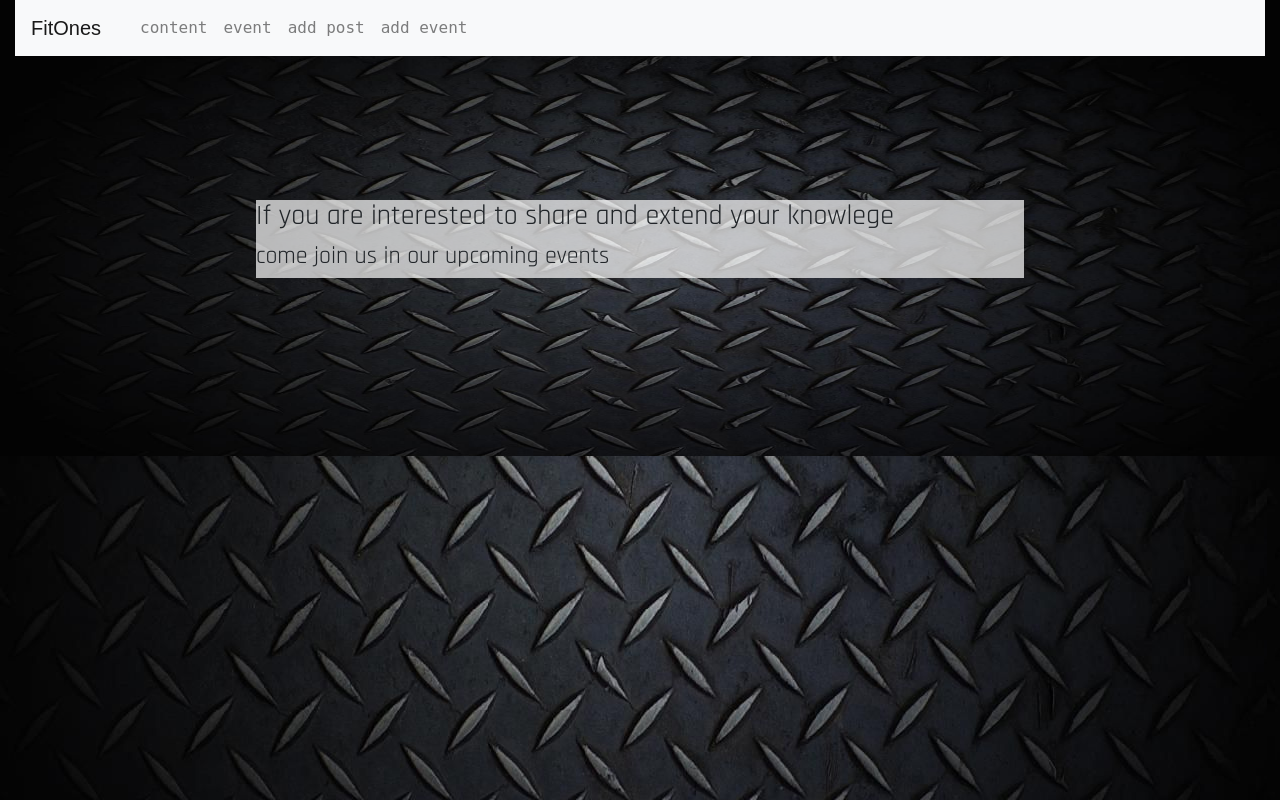
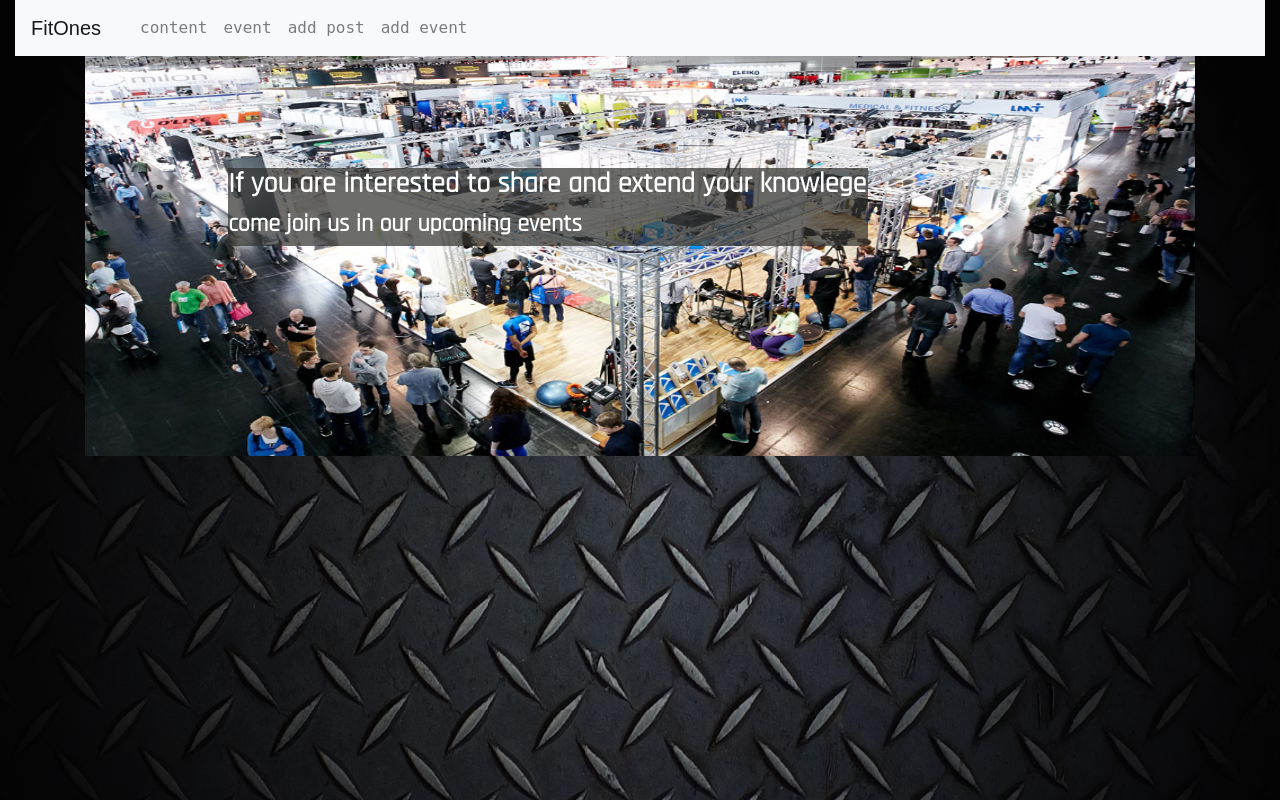
Before and after one commit to marwinr/Sportler, a Django app: page /event/ in a window 1280 px wide. Run offline with Django 3.2, Linux system fonts and the light colour scheme; data that the repository does not hold is empty; some libraries are stand-ins or nearby versions.

Commit message:
updates 2

```diff
--- a/blog/models.py
+++ b/blog/models.py
@@ -13,7 +13,7 @@ class Post(models.Model):
     text = models.TextField()
     created_date = models.DateTimeField(default=timezone.now)
     published_date = models.DateTimeField(blank=True, null=True)
-    image = models.ImageField(blank=True, null=True)
+    image = models.ImageField(upload_to='media/', blank=True, null=True)
     categorie = models.CharField(blank=True ,max_length=200, choices=CATEGORIE_CHOICES)
 
     def publish(self):
--- a/blog/static/css/blog.css
+++ b/blog/static/css/blog.css
@@ -1,25 +1,26 @@
 body {
-    background-image: url('static/bilder/background.jpeg');
+    background-image: url('../bilder/background.jpeg');
 }
 a {
-    color: rgb(79, 82, 97);
+    color: white;
     font-family: 'B612 Mono', monospace;
 }
 p {
-    color: grey;
+    color: white;
 }
 
 h1{
-    color: rgb(79, 82, 97);
+    color: white;
     font-family: 'Rubik Mono One', sans-serif;
 }
 
 h2{
-    color: rgb(79, 82, 97);
+    color: white;
     font-family: 'B612 Mono', monospace;
 }
 h3,
 h4 {
+    color: #fff;
     font-family: 'Rajdhani', sans-serif;
 }
 .navbar{
@@ -36,13 +37,13 @@ h4 {
     width: 30%
 }
 
-#homeblock {
+#textblock{
     width: 60%;
     align-content: center;
     position: absolute;
-    background-color: white;
-    background-color: hsla(0, 0%, 100%, 0.7);
-    margin-top: -20%;
+    background-color: rgb(65, 59, 59);
+    background-color: hsla(60, 2%, 18%, 0.7);
+    margin-top: -27%;
     margin-left: 20%;
 }
 /* btt */
--- a/event/templates/event/event_detail.html
+++ b/event/templates/event/event_detail.html
@@ -1,6 +1,7 @@
 {% extends 'blog/base.html' %}
 
 {% block content %}
+<br>
 <div class="container">
     <div class="Event">
         {% if Event.date %}
@@ -11,6 +12,8 @@
         {% if user.is_authenticated %}
             <a class="btn btn-secondary" href="{% url 'event_edit' pk=event.pk %}"><span class="glyphicon glyphicon-pencil">edit</span></a>
         {% endif %}
+        <br>
+        <br>
         <h2>{{ event.title }}</h2>
         <p>Wann? - am {{ event.date }} um {{ event.time }} | Wo? - {{ event.street}}, {{ event.city}}
         <p>{{ event.content|linebreaksbr }}</p>
--- a/event/templates/event/event_list.html
+++ b/event/templates/event/event_list.html
@@ -3,12 +3,16 @@
 {% block content %}
 
 <div id="homescreen">
-        <img src="\static\bilder\background.jpeg" width="100%" height="50%">
-            <div id="homeblock">
-                <h3>If you are interested to share and extend your knowlege</h3>
-                <h4>come join us in our upcoming events</h4>
+        <div class="container">
+        <img src="\static\bilder\Event.jpg" width="100%" height="50%">
+</div>
+</div>
+    <div class="col-md-10">
+            <div id="textblock">
+                <h3><b>If you are interested to share and extend your knowlege</b></h3>
+                <h4><b>come join us in our upcoming events</b></h4>
             </div>
-</div>
+    </div>
 <br>
 <br>
 <br>
--- a/event/views.py
+++ b/event/views.py
@@ -3,6 +3,7 @@ from django.shortcuts import redirect
 from .models import Event
 from .forms import EventForm
 from . import forms
+from django.utils import timezone
 
 # Create your views here.
 
@@ -32,7 +33,6 @@ def event_edit(request, pk):
         if form.is_valid():
             event = form.save(commit=False)
             event.author = request.user
-            event.date = timezone.now()
             event.save()
             return redirect('event_detail', pk=event.pk)
     else:
--- a/requirements.txt
+++ b/requirements.txt
@@ -1 +1,2 @@
 Django~=2.0.6
+Pillow~=6.1.0
--- a/sportlerblog/settings.py
+++ b/sportlerblog/settings.py
@@ -13,7 +13,7 @@ SECRET_KEY = 'v%^#+5x6cz8hw-pl&g7-%*he87-yt(e0d2=r1k$u2==i_&-kvf'
 # SECURITY WARNING: don't run with debug turned on in production!
 DEBUG = True
 
-ALLOWED_HOSTS = ['127.0.0.1', '.pythonanywhere.com']
+ALLOWED_HOSTS = ['*']
 
 
 # Application definition
```
Also changed, not shown: blog/templates/blog/post_detail.html (+6 -1 lines), blog/templates/blog/post_list.html (+4 -3 lines), blog/static/bilder/Event-Image.jpg (added), blog/static/bilder/Event.jpg (added).
